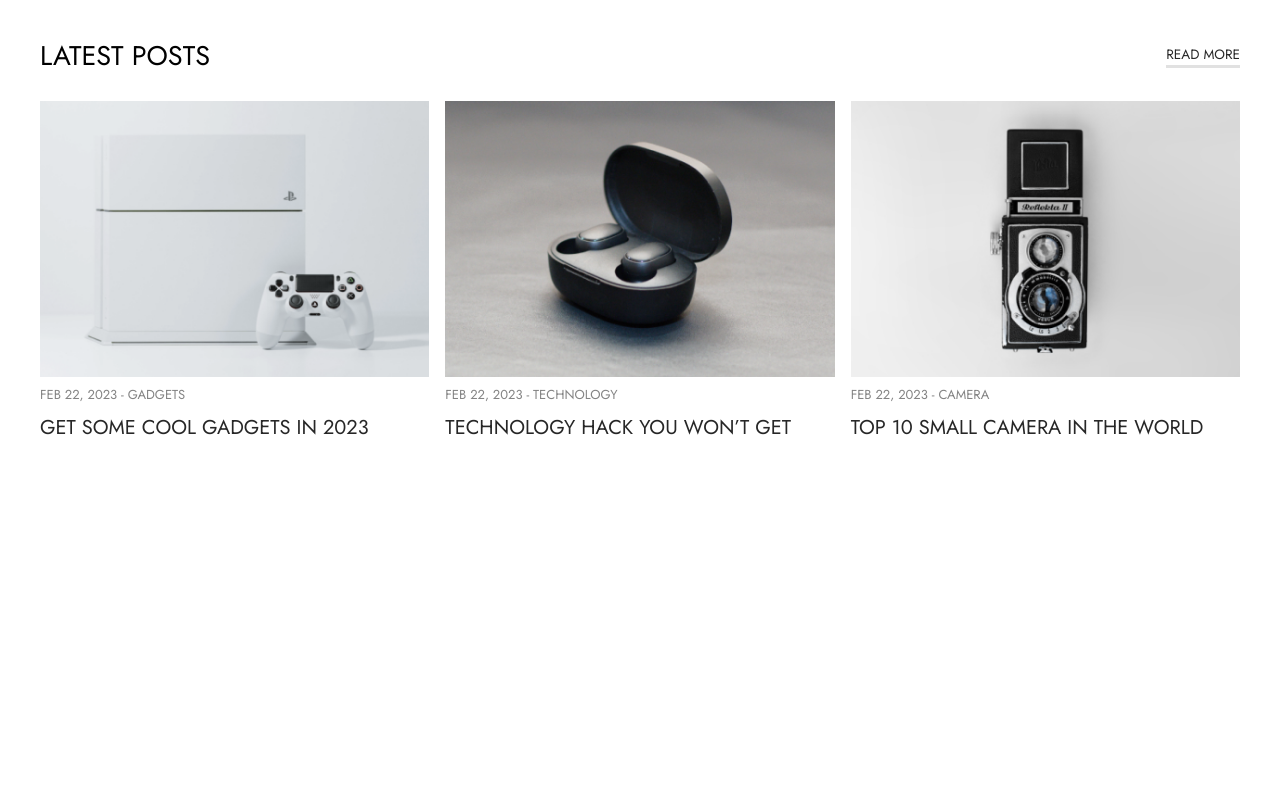
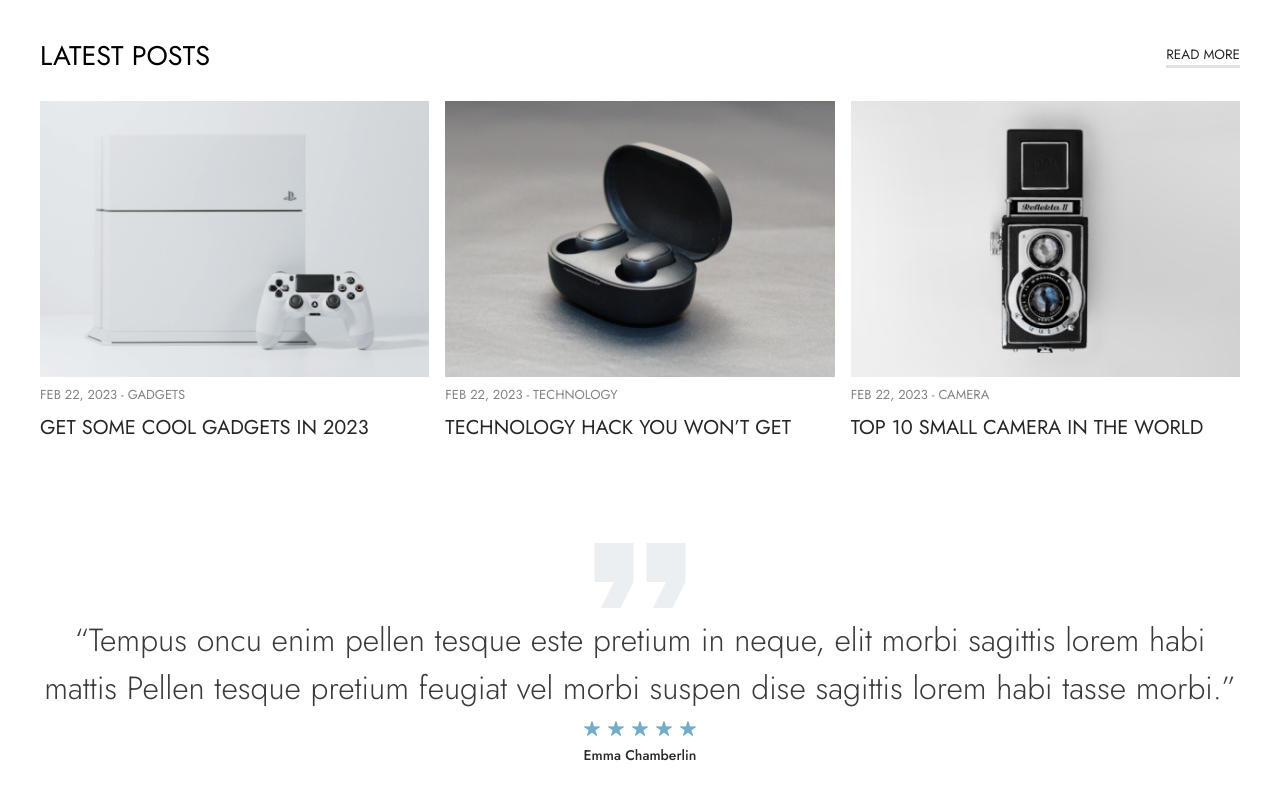
Before and after one commit to gokhanyurtsever/react-ecommerce-store, a React (Vite) app: page / in a window 1280 px wide. Shown: the part 1950-2750 px from the top of the page. Before the commit the page ends 2443 px from the top, so only its background shows below. Built offline with nearby package versions, Linux system fonts and the light colour scheme.

Commit message:
coments component added

```diff
--- a/src/App.tsx
+++ b/src/App.tsx
@@ -1,10 +1,11 @@
 import Banner from "./components/Banner"
+import CommentsSlider from "./components/CommentsSlider"
 import Features from "./components/Features"
 import Header from "./components/Header"
 import LatestPosts from "./components/LatestPost"
 import Navbar from "./components/Navbar"
 import ProductSlider from "./components/ProductSlider"
-import { BlogPosts, iphones } from "./data"
+import { BlogPosts, comments, iphones } from "./data"
 
 function App() {
 
@@ -21,6 +22,7 @@
        title="latest posts"
        posts={BlogPosts}
        />
+       <CommentsSlider comments={comments} delay={5000} />
     </>
   )
 }
--- /dev/null
+++ b/src/components/CommentsSlider/index.tsx
@@ -0,0 +1,77 @@
+import { Container, Stack, Typography } from "@mui/material";
+import { Swiper, SwiperSlide } from "swiper/react";
+import "swiper/css";
+import "swiper/css/navigation";
+import "swiper/css/pagination";
+import comma from "../../assets/images/comma.png";
+import stars from "../../assets/images/stars.png";
+
+type CommentT = {
+    body:string;
+    name:string;
+}
+
+interface Props {
+    delay:number;
+    comments:CommentT[];
+}
+
+const CommentsSlider = ({ delay, comments }: Props) => {
+  return (
+  <Container maxWidth="lg" sx={{padding:{lg:"0px !important"},margin:"100px auto 50px auto" }}
+  >
+    <Swiper
+    spaceBetween={20}
+    slidesPerView={1}
+    style={{ width:"100%"}}
+    autoplay={{delay:delay,disableOnInteraction:false}}
+    breakpoints={{
+        640:{
+            slidesPerView: 1,
+            spaceBetween: 20,
+        }
+    }}
+    >
+        {comments.map((comment: CommentT, index: number) => {
+            return (
+            <SwiperSlide
+            key={index}
+            style={{ width: "fit-content" }}
+            >
+                <Stack
+                direction="column"
+                alignItems="center"
+                justifyContent="center"
+                spacing={1}
+                >
+                    <img src={comma} alt="comma" />
+                    <Typography sx={{
+                        fontWeight:300,
+                        fontSize:{ lg: 32, xs: 32 }, color:"#3A3A3A",
+                        textAlign:"center",
+                 }}
+                 >
+                        {comment.body}
+                    </Typography>
+                    <img
+                    src={stars}
+                    alt="stars"
+                    />
+                    <Typography sx={{
+                        fontWeight:500,
+                        fontSize: 14,
+                        color:"#272727",
+                 }}
+                 >
+                        {comment.name}
+                    </Typography>
+                </Stack>
+            </SwiperSlide>
+            )
+        })}
+    </Swiper>
+  </Container>
+  )
+}
+
+export default CommentsSlider
--- a/src/components/LatestPost/index.tsx
+++ b/src/components/LatestPost/index.tsx
@@ -1,19 +1,18 @@
-
 import { Box, Container, Stack, Typography } from "@mui/material";
 
 type postT = {
-    image:string;
-    title:string;
-    date:string;
-    link:string;
-    category:string;
+	image: string;
+	title: string;
+	date: string;
+	link: string;
+	category: string;
+};
+
+interface ProductSliderProps {
+	title: string;
+	posts: postT[];
 }
 
-interface Props {
-    title:string;
-    posts:postT[];
-
-}
 const LatestPosts = ({ title, posts }: ProductSliderProps) => {
 	return (
 		<Container
@@ -112,4 +111,4 @@
 	);
 };
 
-export default LatestPosts
+export default LatestPosts;
```
